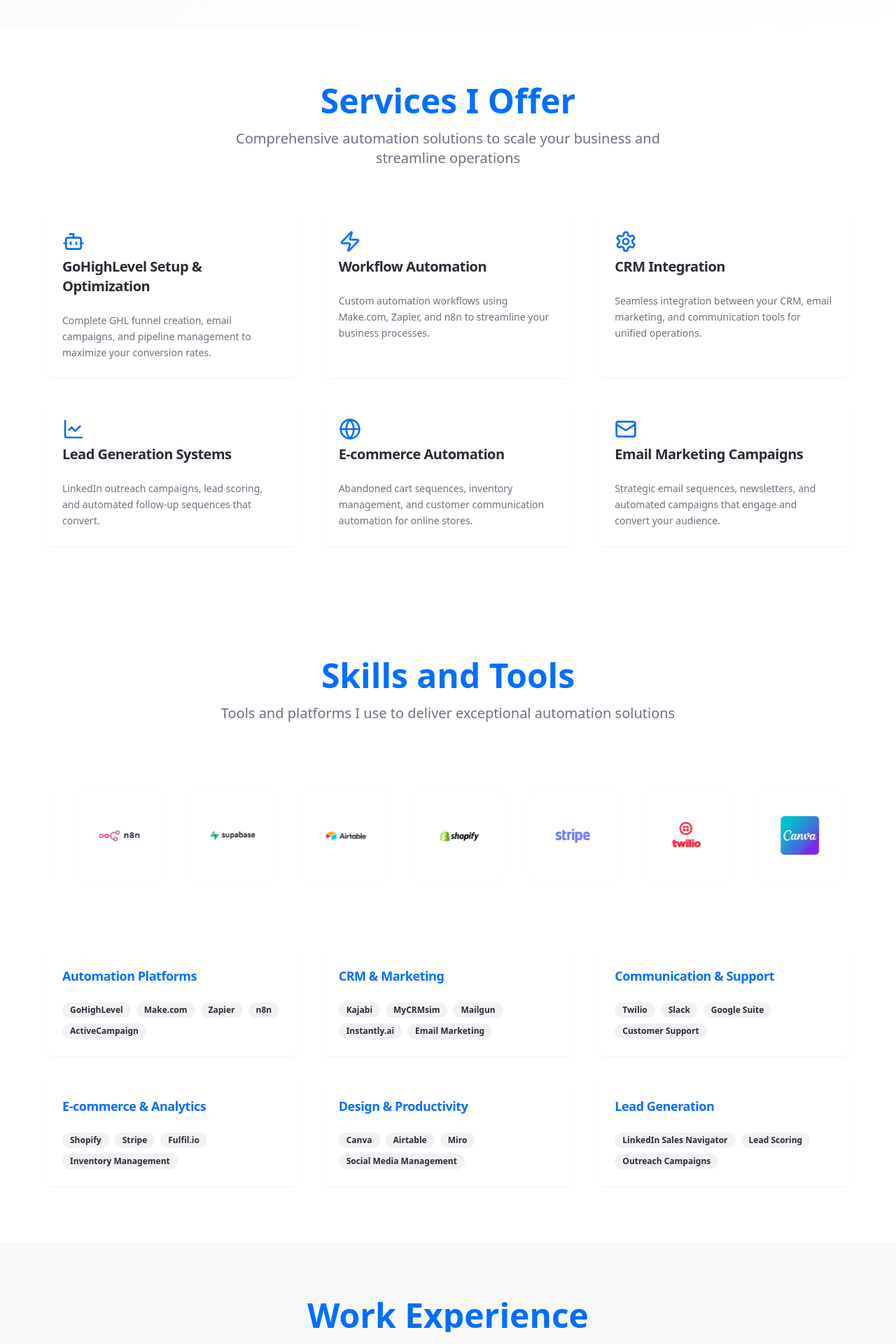
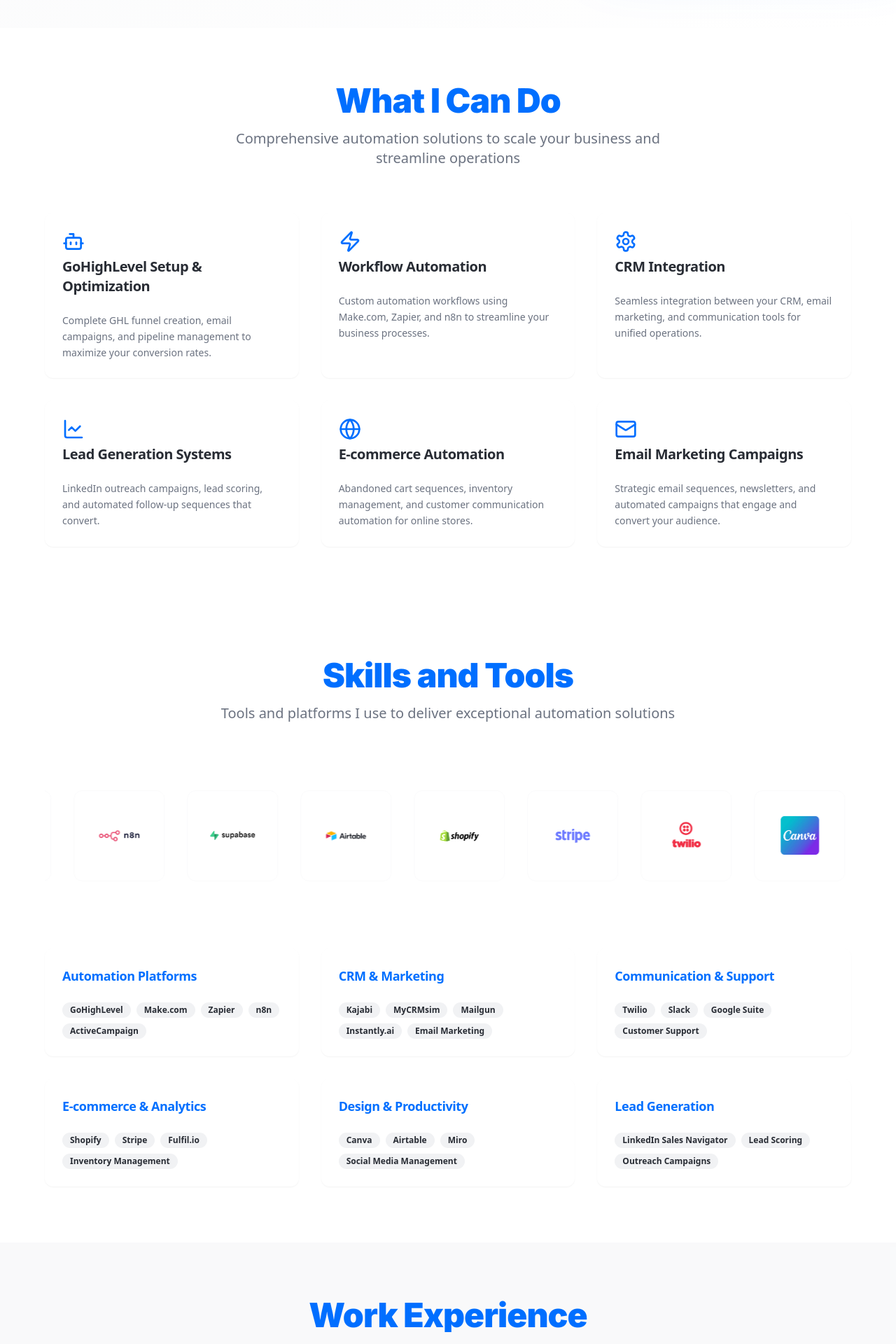
Before and after one commit to buildwithry-art/portfolio-site, a React (Vite) app: page / in a window 1280 px wide. Shown: the part 760-2680 px from the top of the page at 70% size. Built offline with nearby package versions, Linux system fonts and the light colour scheme.

Commit message:
Update section titles and fonts
Updated section titles to "What I Can Do" and applied a modern, clean, and trendy font style to various headings including "What I Can Do", "Skills and Tools", "Work Experience", "Case Study", "Client Testimonials", and "Let's Work Together".

```diff
--- a/src/components/portfolio/Contact.tsx
+++ b/src/components/portfolio/Contact.tsx
@@ -10,7 +10,7 @@ const Contact = () => {
     <section id="contact" className="py-20 px-4 bg-muted/50">
       <div className="max-w-6xl mx-auto">
         <div className="text-center mb-16">
-          <h2 className="text-3xl md:text-5xl font-bold mb-4 text-gradient">
+          <h2 className="section-heading mb-4">
             Let's Work Together
           </h2>
           <p className="text-xl text-muted-foreground">
--- a/src/components/portfolio/Experience.tsx
+++ b/src/components/portfolio/Experience.tsx
@@ -71,7 +71,7 @@ const Experience = () => {
     <section id="experience" className="py-20 px-4 bg-muted/50">
       <div className="max-w-4xl mx-auto">
         <div className="text-center mb-16">
-          <h2 className="text-3xl md:text-5xl font-bold mb-4 text-gradient">
+          <h2 className="section-heading mb-4">
             Work Experience
           </h2>
           <p className="text-xl text-muted-foreground">
--- a/src/components/portfolio/Projects.tsx
+++ b/src/components/portfolio/Projects.tsx
@@ -69,7 +69,7 @@ const Projects = () => {
       <div className="max-w-7xl mx-auto relative z-10">
         {/* Header with improved layout */}
         <div className="text-center mb-20">
-          <h2 className="text-4xl md:text-6xl font-bold mb-6 text-gradient">
+          <h2 className="section-heading mb-6">
             Case Studies
           </h2>
           <p className="text-xl md:text-2xl text-muted-foreground max-w-3xl mx-auto leading-relaxed">
--- a/src/components/portfolio/Services.tsx
+++ b/src/components/portfolio/Services.tsx
@@ -39,8 +39,8 @@ const Services = () => {
     <section id="services" className="py-20 px-4">
       <div className="max-w-6xl mx-auto">
         <div className="text-center mb-16">
-          <h2 className="text-3xl md:text-5xl font-bold mb-4 text-gradient">
-            Services I Offer
+          <h2 className="section-heading mb-4">
+            What I Can Do
           </h2>
           <p className="text-xl text-muted-foreground max-w-2xl mx-auto">
             Comprehensive automation solutions to scale your business and streamline operations
--- a/src/components/portfolio/Skills.tsx
+++ b/src/components/portfolio/Skills.tsx
@@ -48,7 +48,7 @@ const Skills = () => {
     <section id="skills" className="py-20 px-4 overflow-hidden">
       <div className="max-w-6xl mx-auto">
         <div className="text-center mb-16">
-          <h2 className="text-3xl md:text-5xl font-bold mb-4 text-gradient">
+          <h2 className="section-heading mb-4">
             Skills and Tools
           </h2>
           <p className="text-xl text-muted-foreground">
--- a/src/components/portfolio/Testimonials.tsx
+++ b/src/components/portfolio/Testimonials.tsx
@@ -48,7 +48,7 @@ const Testimonials = () => {
     <section id="testimonials" className="py-20 px-4 overflow-hidden">
       <div className="max-w-6xl mx-auto">
         <div className="text-center mb-16">
-          <h2 className="text-3xl md:text-5xl font-bold mb-4 text-gradient">
+          <h2 className="section-heading mb-4">
             Client Testimonials
           </h2>
           <p className="text-xl text-muted-foreground">
--- a/src/index.css
+++ b/src/index.css
@@ -139,6 +139,14 @@ All colors MUST be HSL.
   /* Professional gradient text effect */
   .text-gradient {
     @apply bg-gradient-to-r from-primary to-accent bg-clip-text text-transparent;
+  }
+
+  /* Modern section heading style */
+  .section-heading {
+    @apply text-3xl md:text-5xl font-black tracking-tight leading-tight text-gradient;
+    font-family: 'Inter', system-ui, -apple-system, sans-serif;
+    font-variation-settings: 'wght' 900;
+    letter-spacing: -0.02em;
   }
 
   /* Glass morphism effect for modern cards */
```
